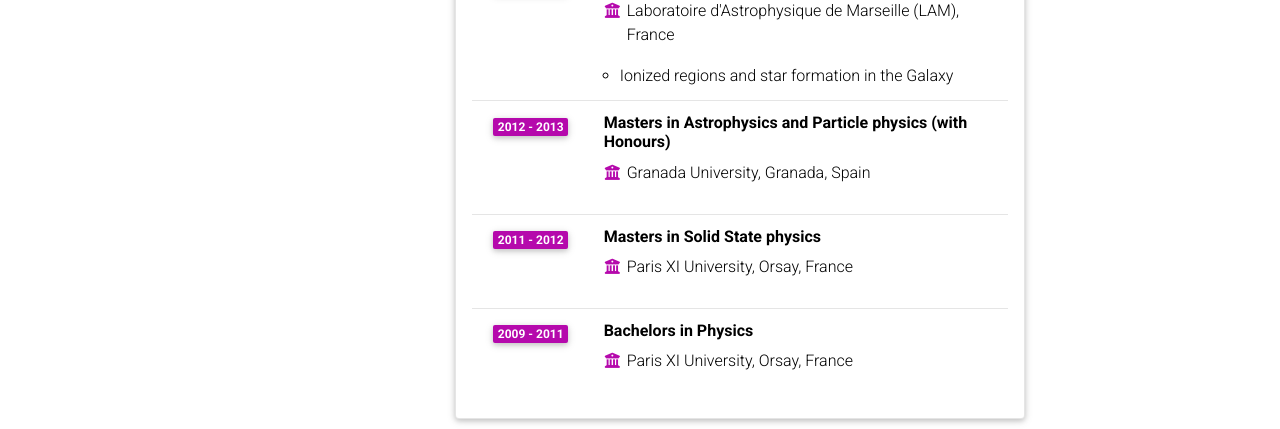
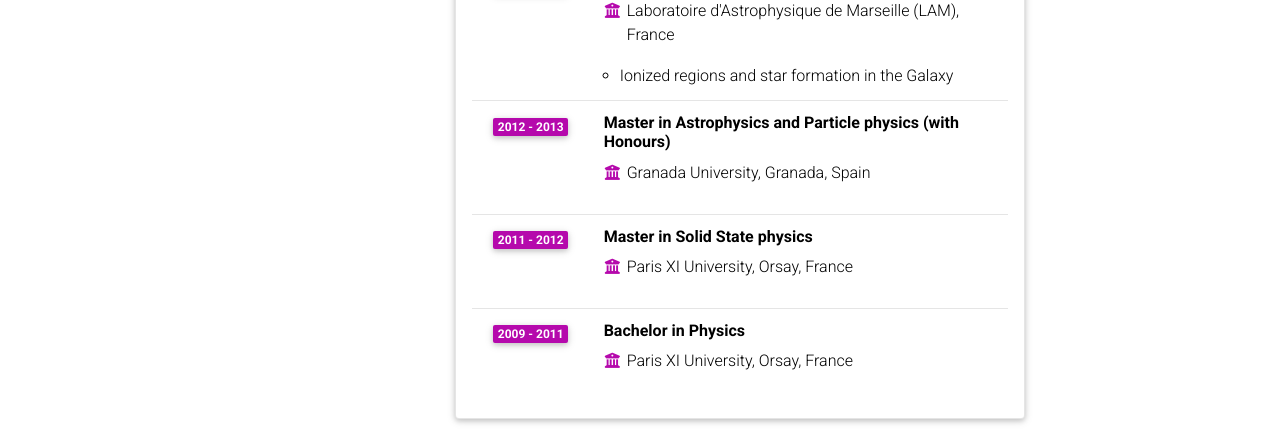
Before and after one commit to mfigueira-astro/mfigueira-astro.github.io, a Jekyll site: the page built from _pages/cv.md, in a window 1280 px wide and 1270 px high. Shown: the part 741-1170 px from the top of the window. Built offline with Jekyll 4.4.1, drawn with Linux system fonts in a browser that asks for light colours; comment, search, counter and statistics services are not loaded; a style sheet for code colours, icons or effects is not loaded.

Commit message:
Update cv.yml

```diff
--- a/_data/cv.yml
+++ b/_data/cv.yml
@@ -25,12 +25,12 @@
       year: 2014 - 2017
       description:
         - Ionized regions and star formation in the Galaxy
-    - title: Masters in Astrophysics and Particle physics (with Honours)
+    - title: Master in Astrophysics and Particle physics (with Honours)
       institution: Granada University, Granada, Spain
       year: 2012 - 2013
-    - title: Masters in Solid State physics
+    - title: Master in Solid State physics
       institution: Paris XI University, Orsay, France
       year: 2011 - 2012
-    - title: Bachelors in Physics
+    - title: Bachelor in Physics
       institution: Paris XI University, Orsay, France
       year: 2009 - 2011
```
